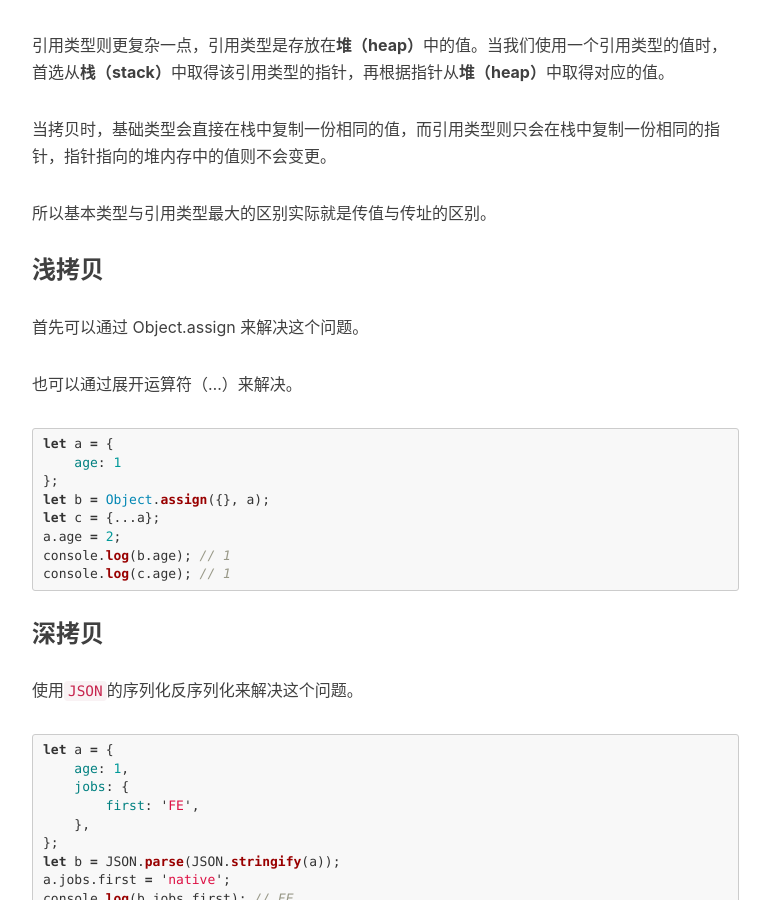
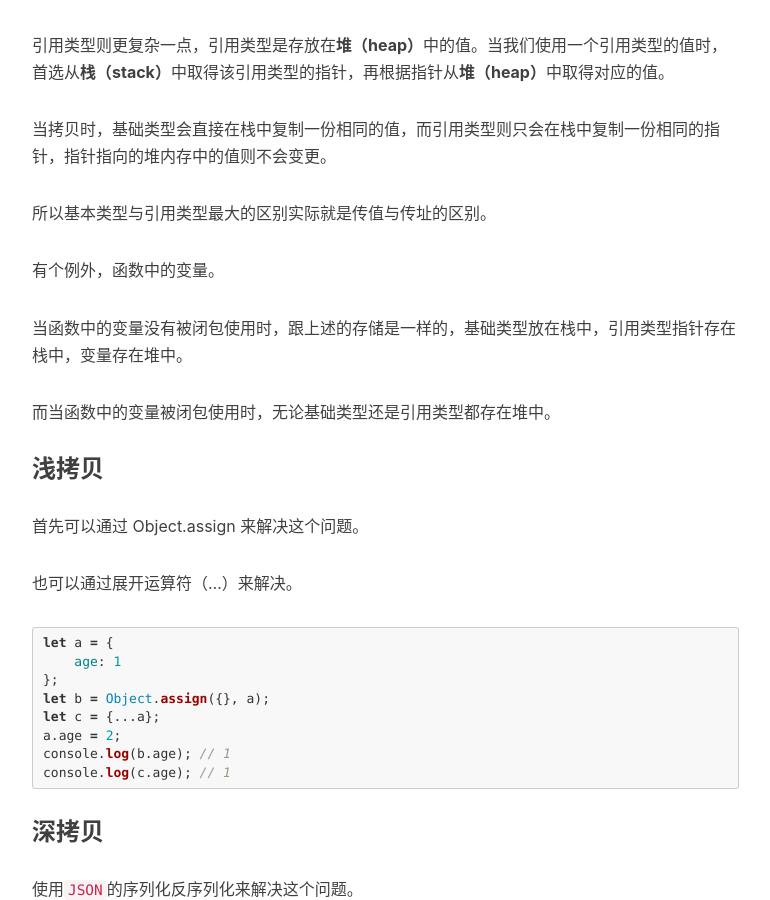
Before and after one commit to DimaLiLongJi/My-Blog, a Jekyll site: the page built from _posts/2019-02-07-基础总结-3.变量拷贝及模块化.markdown, in a window 1280 px wide and 900 px high, scrolled down 1034 px. Shown: the whole window, without its empty margins (233-1003 px from the left). Built offline with Jekyll 4.4.1, drawn with Linux system fonts in a browser that asks for light colours; nearby versions of some CDN libraries; comment, search, counter and statistics services are not loaded.

Commit message:
update 2019-02-07-基础总结-3.变量拷贝及模块化

```diff
--- a/_posts/2019-02-07-基础总结-3.变量拷贝及模块化.markdown
+++ b/_posts/2019-02-07-基础总结-3.变量拷贝及模块化.markdown
@@ -29,6 +29,12 @@ js的数据类型分为基础类型与对象（引用类型）。
 当拷贝时，基础类型会直接在栈中复制一份相同的值，而引用类型则只会在栈中复制一份相同的指针，指针指向的堆内存中的值则不会变更。
 
 所以基本类型与引用类型最大的区别实际就是传值与传址的区别。
+
+有个例外，函数中的变量。
+
+当函数中的变量没有被闭包使用时，跟上述的存储是一样的，基础类型放在栈中，引用类型指针存在栈中，变量存在堆中。
+
+而当函数中的变量被闭包使用时，无论基础类型还是引用类型都存在堆中。
 
 ### 浅拷贝
 
```
